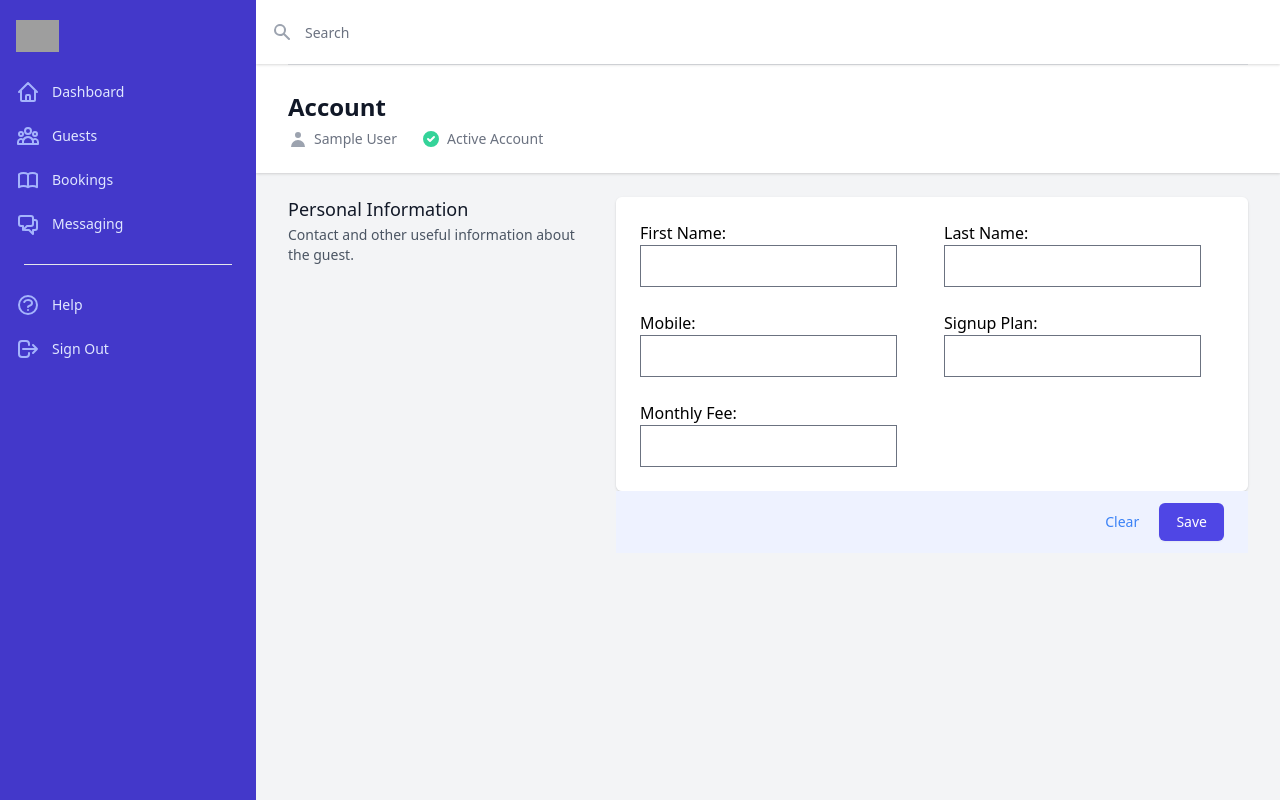
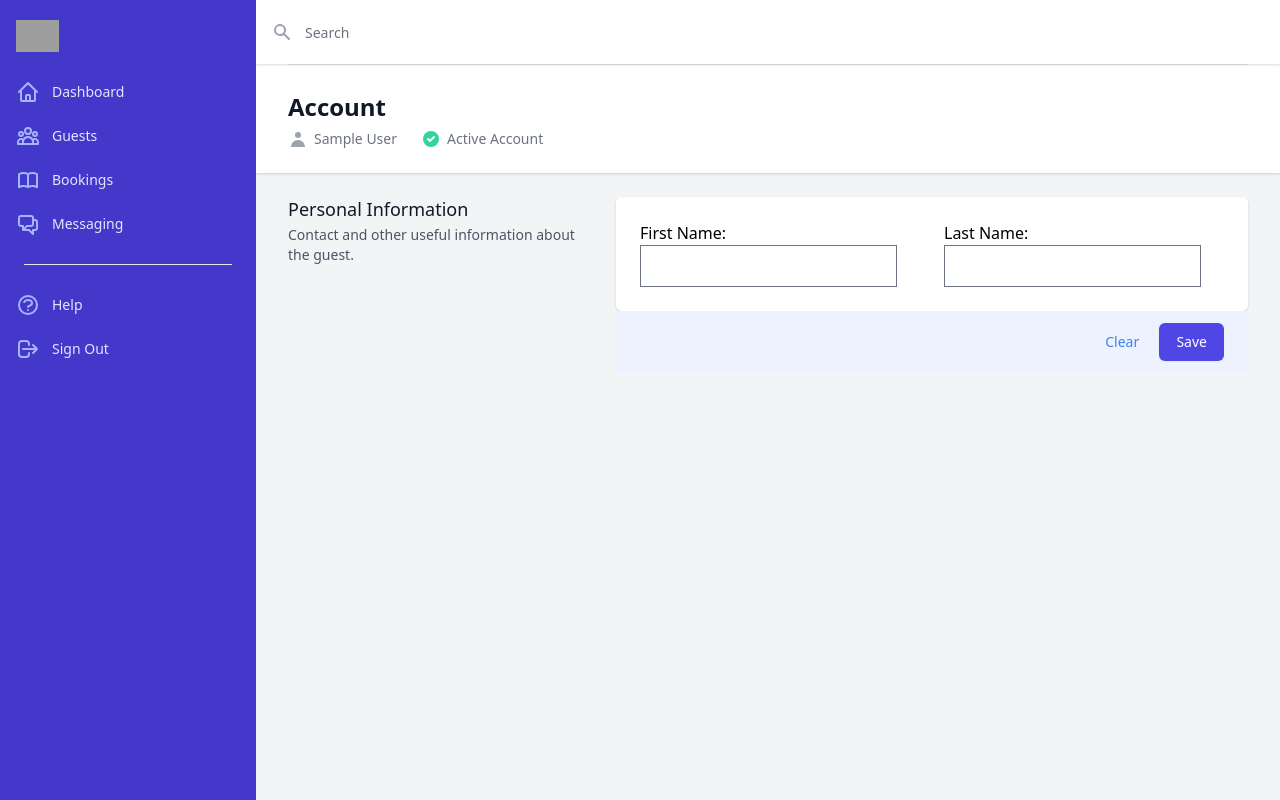
Before and after one commit to sreninc/restdos-final, a Django app: page /profile/ in a window 1280 px wide. Run offline with Django 3.2, Linux system fonts and the light colour scheme; the visitor is signed in with stand-in values (Sample User, id 1); data comes from the database, SQL or seed files in the repository; some libraries are stand-ins or nearby versions; grey boxes are pictures that could not be loaded.

Commit message:
FIX: Removed irrelevant fields from signup form and corrected logout trans

```diff
--- a/theme/templates/allauth/account/logout.html
+++ b/theme/templates/allauth/account/logout.html
@@ -42,8 +42,7 @@
                 <input type="hidden" name="{{ redirect_field_name }}" value="{{ redirect_field_value }}" />
                 {% endif %}
                 <button type="submit"
-                  class="lg:w-1/3 ml-3 inline-flex justify-center py-2 px-4 border border-transparent shadow-sm text-sm font-medium rounded-md text-white bg-indigo-600 hover:bg-indigo-700 focus:outline-none focus:ring-2 focus:ring-offset-2 focus:ring-indigo-500">{%
-                  trans 'Sign Out' %}</button>
+                  class="lg:w-1/3 ml-3 inline-flex justify-center py-2 px-4 border border-transparent shadow-sm text-sm font-medium rounded-md text-white bg-indigo-600 hover:bg-indigo-700 focus:outline-none focus:ring-2 focus:ring-offset-2 focus:ring-indigo-500">Sign Out</button>
               </div>
             </div>
           </div>
--- a/website/forms.py
+++ b/website/forms.py
@@ -4,16 +4,11 @@ from django import forms
 class SignupForm(forms.Form):
     first_name = forms.CharField(max_length=30, label='First Name')
     last_name = forms.CharField(max_length=30, label='Last Name')
-    mobile = forms.CharField(max_length=20, label='Mobile')
-    signup_plan = forms.CharField(max_length=30, label='Signup Plan')
-    signup_monthly = forms.IntegerField(label='Monthly Fee')
+
 
 
 
     def signup(self, request, user):
         user.first_name = self.cleaned_data['first_name']
         user.last_name = self.cleaned_data['last_name']
-        user.mobile = self.cleaned_data['mobile']
-        user.signup_plan = self.cleaned_data['signup_plan']
-        user.signup_monthly = self.cleaned_data['signup_monthly']
         user.save()
```
